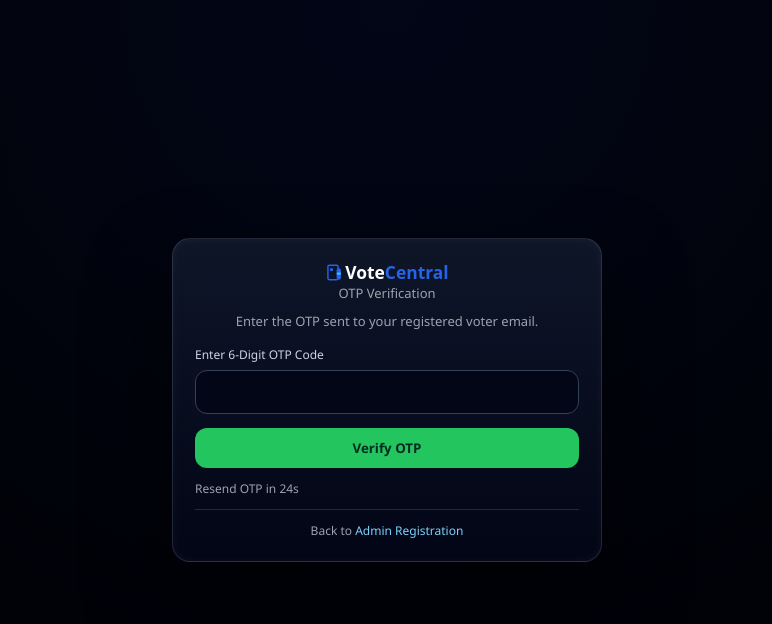
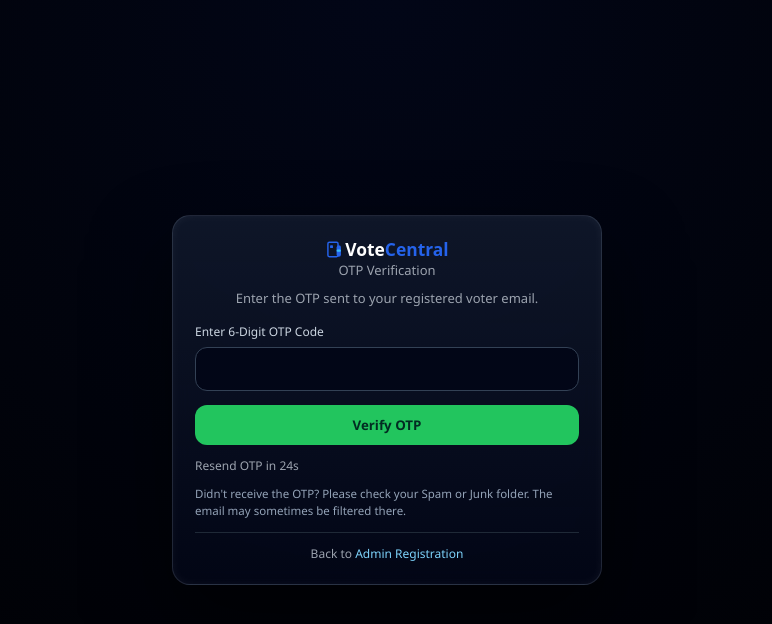
Before and after one commit to razin2004/online, a Flask app: page /voter/otp in a window 1280 px wide. Shown: the top 624 px of the page, without its empty margins (253-1025 px from the left). Run offline with Flask 3, Linux system fonts and the light colour scheme; a user stored in the database is signed in.

Commit message:
describe what you changed here

```diff
--- a/app.py
+++ b/app.py
@@ -112,6 +112,7 @@ PROMAIL_API_KEY = os.environ.get("PROMAIL_API_KEY")
 PROMAIL_URL = os.environ.get("PROMAIL_URL", "https://mailserver.automationlounge.com/api/v1/messages/send")
 
 BREVO_API_KEY = os.environ.get("BREVO_API_KEY")
+BREVO_API_KEY_2 = os.environ.get("BREVO_API_KEY_2")
 BREVO_SENDER_EMAIL = os.environ.get("BREVO_SENDER_EMAIL") or os.environ.get("SMTP_EMAIL") or "no-reply@votecentral.com"
 BREVO_SENDER_NAME = os.environ.get("BREVO_SENDER_NAME", "VoteCentral")
 
@@ -171,28 +172,33 @@ def _mask_email(email):
 
 class EmailProviderManager:
     """
-    Thread-safe production email provider rotation and circuit breaker.
-    Manages rotation order: ProMailer -> Brevo -> Mailjet -> ProMailer...
-    Handles temporary cooldowns on 429 / quota exceeded / transient errors.
+    Thread-safe and DB-persisted email provider management.
+    - Normal emails: Fixed priority fallback [ProMailer -> Brevo #1 -> Brevo #2 -> Mailjet]
+    - OTP emails: Persistent rotation [ProMailer -> Brevo #1 -> Mailjet] (Excludes Brevo #2)
+    - Dynamic circuit breaker cooldowns for rate limits, 429, timeouts, and errors.
     """
     def __init__(self):
         self.lock = threading.Lock()
-        self.rotation_index = 0
-        self.providers = ["promailer", "brevo", "mailjet"]
+        self.otp_rotation_index = 0
+        self.otp_providers = ["promailer", "brevo_1", "mailjet"]
+        self.normal_providers = ["promailer", "brevo_1", "brevo_2", "mailjet"]
         self.disabled_until = {
             "promailer": 0.0,
-            "brevo": 0.0,
+            "brevo_1": 0.0,
+            "brevo_2": 0.0,
             "mailjet": 0.0
         }
 
     def is_provider_available(self, name):
-        """Check if provider has required configuration and is not in cooldown."""
-        # Check credentials dynamically from environment
+        """Check if provider has required credentials configured and is not in cooldown."""
         if name == "promailer":
             if not os.environ.get("PROMAIL_API_KEY", "").strip():
                 return False
-        elif name == "brevo":
+        elif name in ("brevo", "brevo_1"):
             if not os.environ.get("BREVO_API_KEY", "").strip():
+                return False
+        elif name == "brevo_2":
+            if not os.environ.get("BREVO_API_KEY_2", "").strip():
                 return False
         elif name == "mailjet":
             api_key = os.environ.get("MAILJET_API_KEY", "").strip()
@@ -202,28 +208,60 @@ class EmailProviderManager:
         else:
             return False
 
-        # Check circuit breaker cooldown
         now = time.time()
+        canonical_name = "brevo_1" if name == "brevo" else name
         with self.lock:
-            return now >= self.disabled_until.get(name, 0.0)
+            return now >= self.disabled_until.get(canonical_name, 0.0)
 
     def mark_disabled(self, name, duration_seconds, reason=""):
-        """Temporarily disable a provider for cooldown period."""
+        """Temporarily disable a provider for a cooldown period."""
+        canonical_name = "brevo_1" if name == "brevo" else name
         with self.lock:
-            self.disabled_until[name] = time.time() + duration_seconds
-        print(f"[EMAIL] {name} temporarily disabled for {duration_seconds}s (Reason: {reason})")
-
-    def get_rotation_candidates(self):
+            self.disabled_until[canonical_name] = time.time() + duration_seconds
+        print(f"[EMAIL] {canonical_name} temporarily disabled for {duration_seconds}s (Reason: {reason})")
+
+    def _get_persisted_otp_index(self):
+        """Retrieve persisted rotation index from DB or fallback to memory."""
+        try:
+            state = EmailSystemState.query.filter_by(key="otp_rotation_index").first()
+            if state and state.value is not None:
+                return int(state.value) % len(self.otp_providers)
+        except Exception:
+            pass
+        return self.otp_rotation_index % len(self.otp_providers)
+
+    def _persist_otp_index(self, next_idx):
+        """Save next rotation index to DB and memory."""
+        self.otp_rotation_index = next_idx % len(self.otp_providers)
+        try:
+            state = EmailSystemState.query.filter_by(key="otp_rotation_index").first()
+            if not state:
+                state = EmailSystemState(key="otp_rotation_index", value=str(self.otp_rotation_index))
+                db.session.add(state)
+            else:
+                state.value = str(self.otp_rotation_index)
+            db.session.commit()
+        except Exception:
+            try:
+                db.session.rollback()
+            except Exception:
+                pass
+
+    def get_candidates(self, is_otp=False):
         """
-        Returns ordered candidate list starting from current rotation index,
-        and safely advances the rotation pointer for the next request.
+        Returns ordered candidate list of providers.
+        - For OTP: rotates through [promailer, brevo_1, mailjet] persistently.
+        - For Normal emails: fixed fallback [promailer, brevo_1, brevo_2, mailjet].
         """
-        with self.lock:
-            num = len(self.providers)
-            start = self.rotation_index
-            ordered = [self.providers[(start + i) % num] for i in range(num)]
-            self.rotation_index = (self.rotation_index + 1) % num
-            return ordered
+        if is_otp:
+            with self.lock:
+                start = self._get_persisted_otp_index()
+                num = len(self.otp_providers)
+                ordered = [self.otp_providers[(start + i) % num] for i in range(num)]
+                self._persist_otp_index(start + 1)
+                return ordered
+        else:
+            return list(self.normal_providers)
 
 
 email_manager = EmailProviderManager()
@@ -304,11 +342,11 @@ def _send_promailer(to_email, subject, html_content, text_content=None):
         return False, f"Exception: {str(e)[:200]}", None
 
 
-def _send_brevo(to_email, subject, html_content, text_content=None):
-    """Send email via Brevo HTTPS API."""
-    api_key = os.environ.get("BREVO_API_KEY")
-    if not api_key:
-        return False, "BREVO_API_KEY not configured", None
+def _send_brevo(to_email, subject, html_content, text_content=None, api_key=None, provider_label="brevo_1"):
+    """Send email via Brevo HTTPS API (Supports Brevo 1 and Brevo 2)."""
+    key = api_key or os.environ.get("BREVO_API_KEY")
+    if not key:
+        return False, f"{provider_label.upper()} API key not configured", None
 
     sender_email = os.environ.get("BREVO_SENDER_EMAIL") or os.environ.get("SMTP_EMAIL") or "no-reply@votecentral.com"
     sender_name = os.environ.get("BREVO_SENDER_NAME", "VoteCentral")
@@ -329,7 +367,7 @@ def _send_brevo(to_email, subject, html_content, text_content=None):
         r = requests.post(
             "https://api.brevo.com/v3/smtp/email",
             headers={
-                "api-key": api_key,
+                "api-key": key,
                 "Content-Type": "application/json",
                 "Accept": "application/json"
             },
@@ -401,8 +439,12 @@ def _dispatch_provider_send(provider_name, to_email, subject, html_content, text
     """Dispatch sending to the specified provider handler."""
     if provider_name == "promailer":
         return _send_promailer(to_email, subject, html_content, text_content)
-    elif provider_name == "brevo":
-        return _send_brevo(to_email, subject, html_content, text_content)
+    elif provider_name in ("brevo", "brevo_1"):
+        api_key = os.environ.get("BREVO_API_KEY")
+        return _send_brevo(to_email, subject, html_content, text_content, api_key=api_key, provider_label="brevo_1")
+    elif provider_name == "brevo_2":
+        api_key = os.environ.get("BREVO_API_KEY_2")
+        return _send_brevo(to_email, subject, html_content, text_content, api_key=api_key, provider_label="brevo_2")
     elif provider_name == "mailjet":
         return _send_mailjet(to_email, subject, html_content, text_content)
     return False, f"Unknown provider: {provider_name}", None
@@ -439,8 +481,10 @@ def _send_email_dispatch(to_email, subject, html_content, text_content=None, is_
     """
     Centralized email delivery engine.
     - Local mode: Gmail SMTP exclusively.
-    - Production mode: ProMailer -> Brevo -> Mailjet rotation with automatic fallback.
-    - Traces each email operation with a unique internal request_id.
+    - Production mode:
+        * Normal emails: Fixed priority fallback [ProMailer -> Brevo #1 -> Brevo #2 -> Mailjet]
+        * OTP emails: Persistent rotation [ProMailer -> Brevo #1 -> Mailjet]
+    - Traces each email operation with a single unique request_id.
     """
     request_id = uuid.uuid4().hex[:10]
     masked = _mask_email(to_email)
@@ -455,16 +499,17 @@ def _send_email_dispatch(to_email, subject, html_content, text_content=None, is_
         return success
 
     print(f"[EMAIL] request_id={request_id} recipient={masked} type={email_type} env=production")
-    candidates = email_manager.get_rotation_candidates()
+    candidates = email_manager.get_candidates(is_otp=is_otp)
     available_candidates = [p for p in candidates if email_manager.is_provider_available(p)]
 
     if not available_candidates:
         print(f"[EMAIL] request_id={request_id} ERROR: No healthy/configured production email providers available for {masked}.")
         return False
 
+    max_attempts = len(available_candidates)
     attempted = 0
     for provider in available_candidates:
-        if attempted >= 3:
+        if attempted >= max_attempts:
             break
         attempted += 1
 
@@ -508,13 +553,20 @@ def send_otp_email(to, subject, html, text=None):
     )
 
 
-def send_vote_central_email(to_email, subject, body):
+def send_vote_central_email(to_email, subject, body, is_otp=None):
     """
     Public non-OTP / system email sender.
     Wraps plain body in VoteCentral branded HTML template.
     Compatible with existing application callers.
     Returns True on success, False on total failure.
     """
+    if is_otp is None:
+        sub_lower = (subject or "").lower()
+        if "voting otp" in sub_lower or "admin registration otp" in sub_lower or "verify your admin account" in sub_lower:
+            is_otp = True
+        else:
+            is_otp = False
+
     html_body = body.replace("\n", "<br>")
     html_content = f"""
     <div style="font-family:Arial,sans-serif;font-size:14px;line-height:1.6">
@@ -529,7 +581,7 @@ def send_vote_central_email(to_email, subject, body):
         subject=subject,
         html_content=html_content,
         text_content=body,
-        is_otp=False
+        is_otp=is_otp
     )
 
 def generate_otp():
@@ -889,6 +941,17 @@ class OTPStore(db.Model):
 
     expires_at = db.Column(db.DateTime)
 
+
+class EmailSystemState(db.Model):
+    __tablename__ = "email_system_state"
+    id = db.Column(db.Integer, primary_key=True)
+    key = db.Column(db.String(60), unique=True, nullable=False)
+    value = db.Column(db.String(255), nullable=False)
+    updated_at = db.Column(
+        db.DateTime,
+        default=lambda: datetime.now(),
+        onupdate=lambda: datetime.now()
+    )
 
 
 with app.app_context():
--- a/templates/otp.html
+++ b/templates/otp.html
@@ -185,6 +185,10 @@ h2{text-align:center;margin-bottom:4px;font-weight:700;}
     </p>
   {% endif %}
 
+  <p style="margin-top:10px;font-size:11.5px;color:#94a3b8;line-height:1.45;text-align:start;">
+    Didn't receive the OTP? Please check your Spam or Junk folder. The email may sometimes be filtered there.
+  </p>
+
 </form>
 
 <div class="divider"></div>
```
Also changed, not shown: instance/voting.db.
